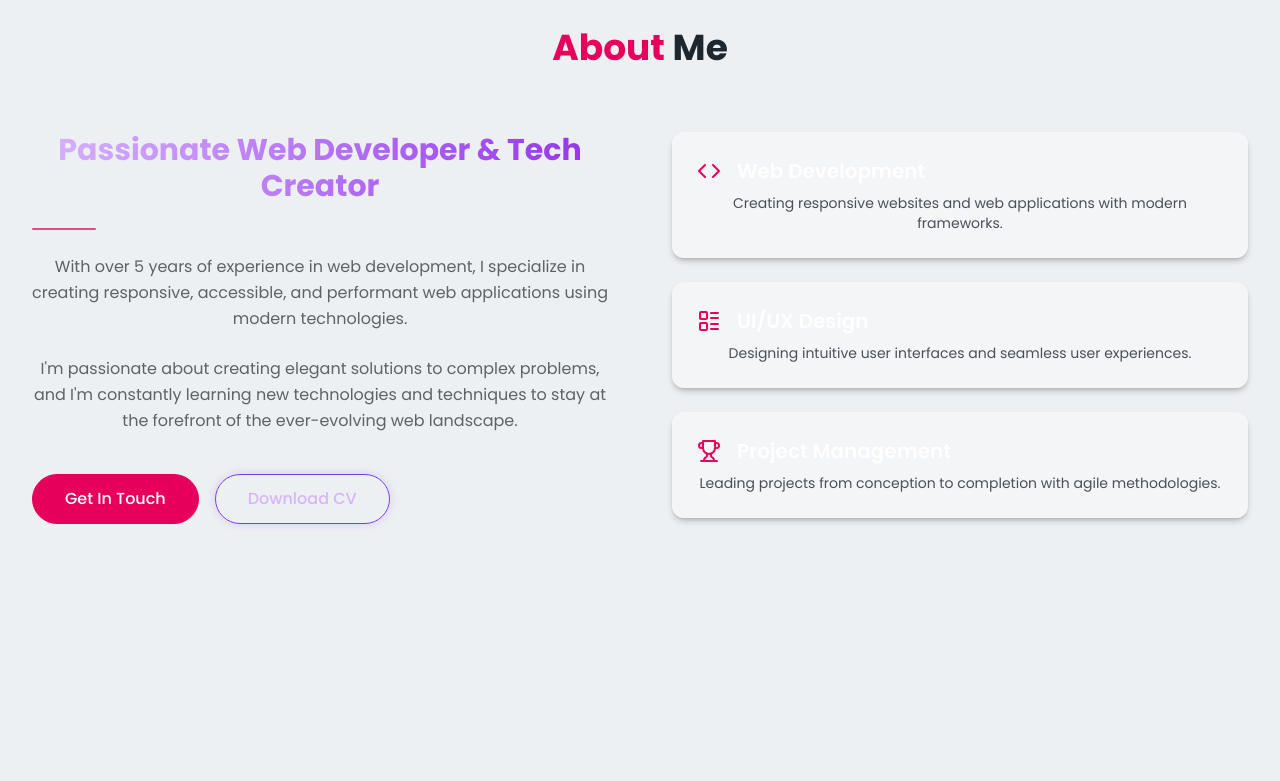
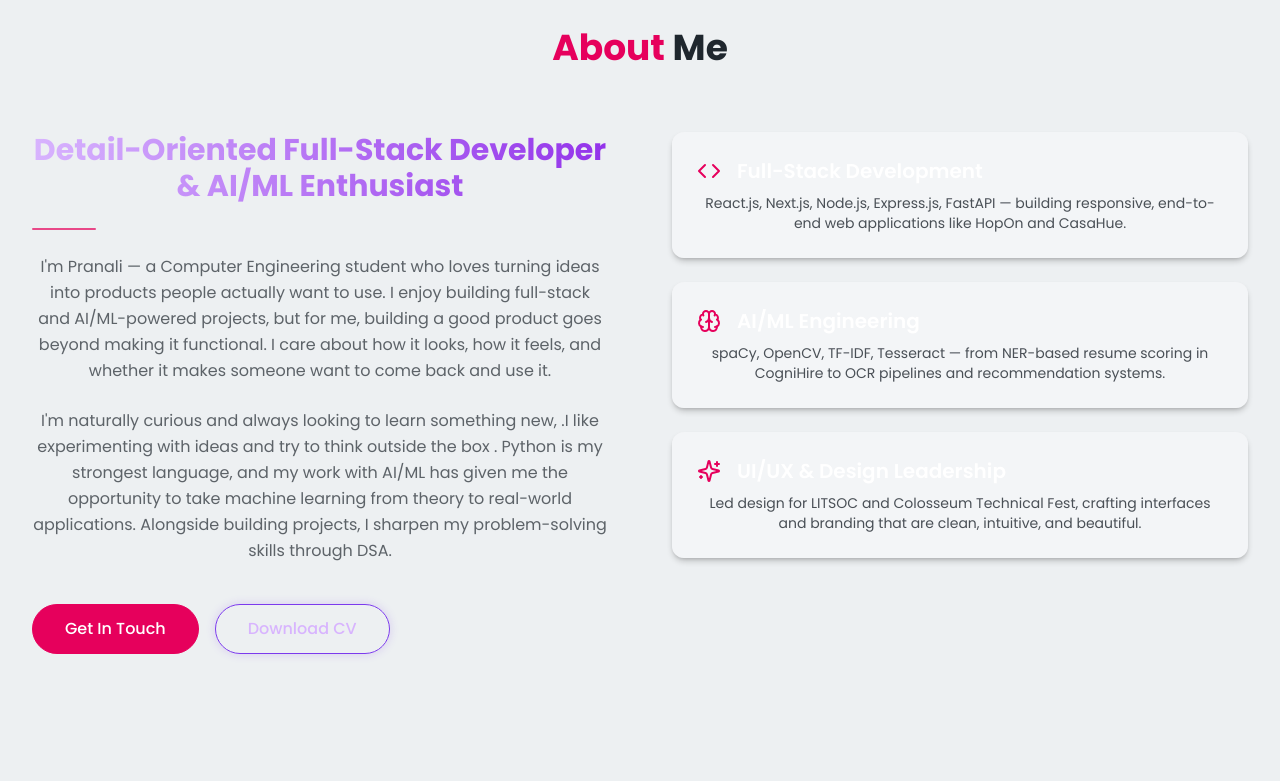
Before and after one commit to PranaliPathak04/Portfolio_04, a React (Vite) app: page / in a window 1280 px wide. Shown: the part 900-1681 px from the top of the page. Built offline with nearby package versions, Linux system fonts and the light colour scheme.

Commit message:
refract : refined about section

```diff
--- a/src/components/About.jsx
+++ b/src/components/About.jsx
@@ -1,24 +1,24 @@
 import { cn } from "../lib/utils";
-import { Code, LayoutList, Trophy } from "lucide-react";
+import { Code, Sparkles, Brain } from "lucide-react";
 import { useEffect, useRef } from "react";
 
-const CV_FILE_PATH = "public/Pranali pathak Resume.pdf";
+const CV_FILE_PATH = "public\\Pranali Pathak resume 12-08.pdf";
 
 const skillsContent = [
   {
     icon: Code,
-    title: "Web Development",
-    desc: "Creating responsive websites and web applications with modern frameworks.",
+    title: "Full-Stack Development",
+    desc: "React.js, Next.js, Node.js, Express.js, FastAPI — building responsive, end-to-end web applications like HopOn and CasaHue.",
   },
   {
-    icon: LayoutList,
-    title: "UI/UX Design",
-    desc: "Designing intuitive user interfaces and seamless user experiences.",
+    icon: Brain,
+    title: "AI/ML Engineering",
+    desc: "spaCy, OpenCV, TF-IDF, Tesseract — from NER-based resume scoring in CogniHire to OCR pipelines and recommendation systems.",
   },
   {
-    icon: Trophy,
-    title: "Project Management",
-    desc: "Leading projects from conception to completion with agile methodologies.",
+    icon: Sparkles,
+    title: "UI/UX & Design Leadership",
+    desc: "Led design for LITSOC and Colosseum Technical Fest, crafting interfaces and branding that are clean, intuitive, and beautiful.",
   },
 ];
 
@@ -132,7 +132,7 @@ export const About = () => {
                     "linear-gradient(to right, #D8B4FE, #9333EA)",
                 }}
               >
-                Passionate Web Developer & Tech Creator
+                Detail-Oriented Full-Stack Developer & AI/ML Enthusiast
               </h3>
 
               {/* Animated divider */}
@@ -145,18 +145,23 @@ export const About = () => {
                 ref={p1Ref}
                 className="reveal reveal-delay-1 text-foreground/70 leading-relaxed"
               >
-                With over 5 years of experience in web development, I specialize
-                in creating responsive, accessible, and performant web
-                applications using modern technologies.
+                I'm Pranali — a Computer Engineering student who loves turning
+                ideas into products people actually want to use. I enjoy
+                building full-stack and AI/ML-powered projects, but for me,
+                building a good product goes beyond making it functional. I care
+                about how it looks, how it feels, and whether it makes someone
+                want to come back and use it.
               </p>
               <p
                 ref={p2Ref}
                 className="reveal reveal-delay-2 text-foreground/70 leading-relaxed"
               >
-                I'm passionate about creating elegant solutions to complex
-                problems, and I'm constantly learning new technologies and
-                techniques to stay at the forefront of the ever-evolving web
-                landscape.
+                I'm naturally curious and always looking to learn something new,
+                .I like experimenting with ideas and try to think outside the
+                box . Python is my strongest language, and my work with AI/ML
+                has given me the opportunity to take machine learning from
+                theory to real-world applications. Alongside building projects,
+                I sharpen my problem-solving skills through DSA.
               </p>
 
               {/* CTA Buttons */}
@@ -201,10 +206,14 @@ export const About = () => {
                   ref={cardRefs[index]}
                   className={cn(
                     `reveal reveal-right reveal-delay-${index + 2}`,
-                    "rounded-xl p-6 border transition-all duration-300 cursor-pointer group",
-                    "bg-card/50 backdrop-blur-md border-transparent hover:border-primary/50",
+                    "rounded-xl p-6 border cursor-pointer group",
+                    "bg-card/50 backdrop-blur-md border-transparent",
                     "shadow-md shadow-black/20",
-                    "hover:scale-[1.03] hover:translate-y-[-2px] hover:shadow-lg hover:shadow-primary/20",
+                    "transition-[transform,box-shadow,border-color] duration-300 ease-out",
+                    "hover:scale-[1.02]",
+                    "hover:border-primary/50",
+                    "hover:shadow-lg hover:shadow-primary/20",
+                    "will-change-transform",
                   )}
                 >
                   <div className="flex items-center space-x-4 mb-2">
```
Also changed, not shown: 1 other file (tests, documents, lock files or other folders).
